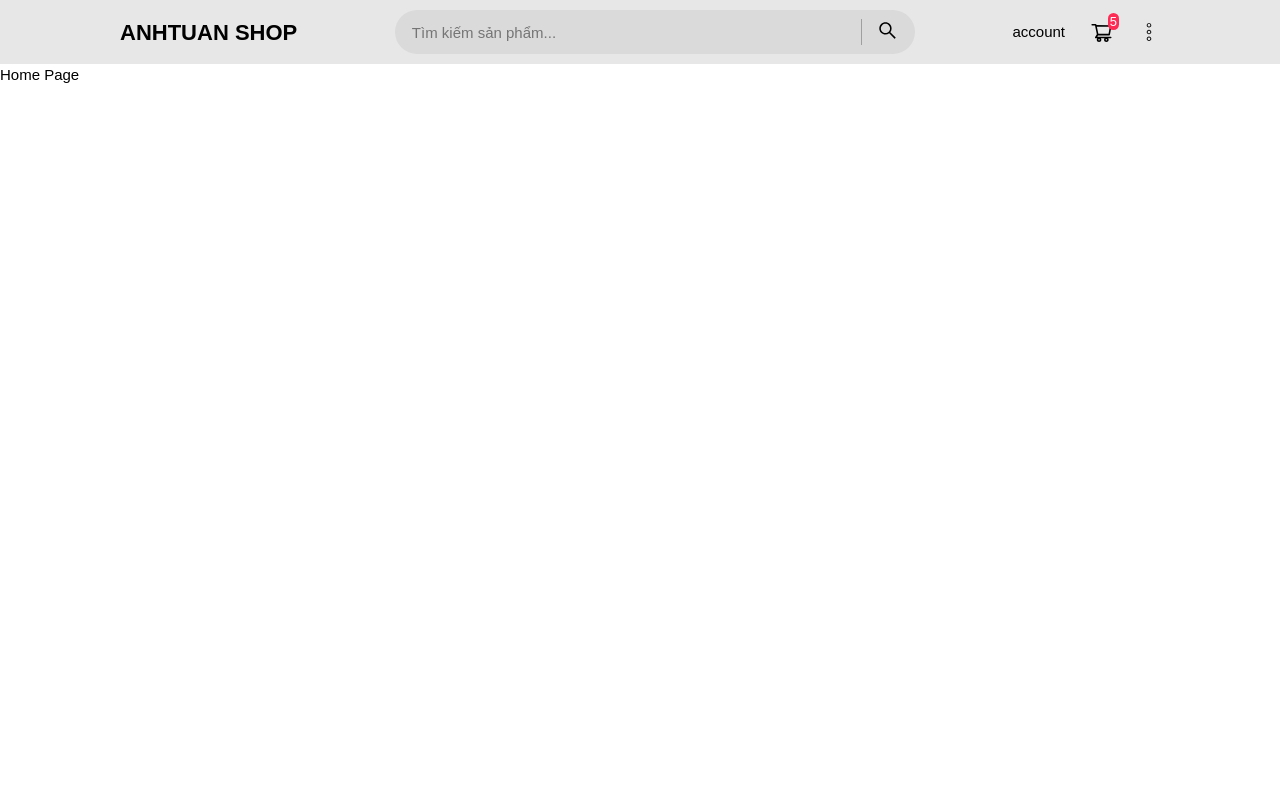
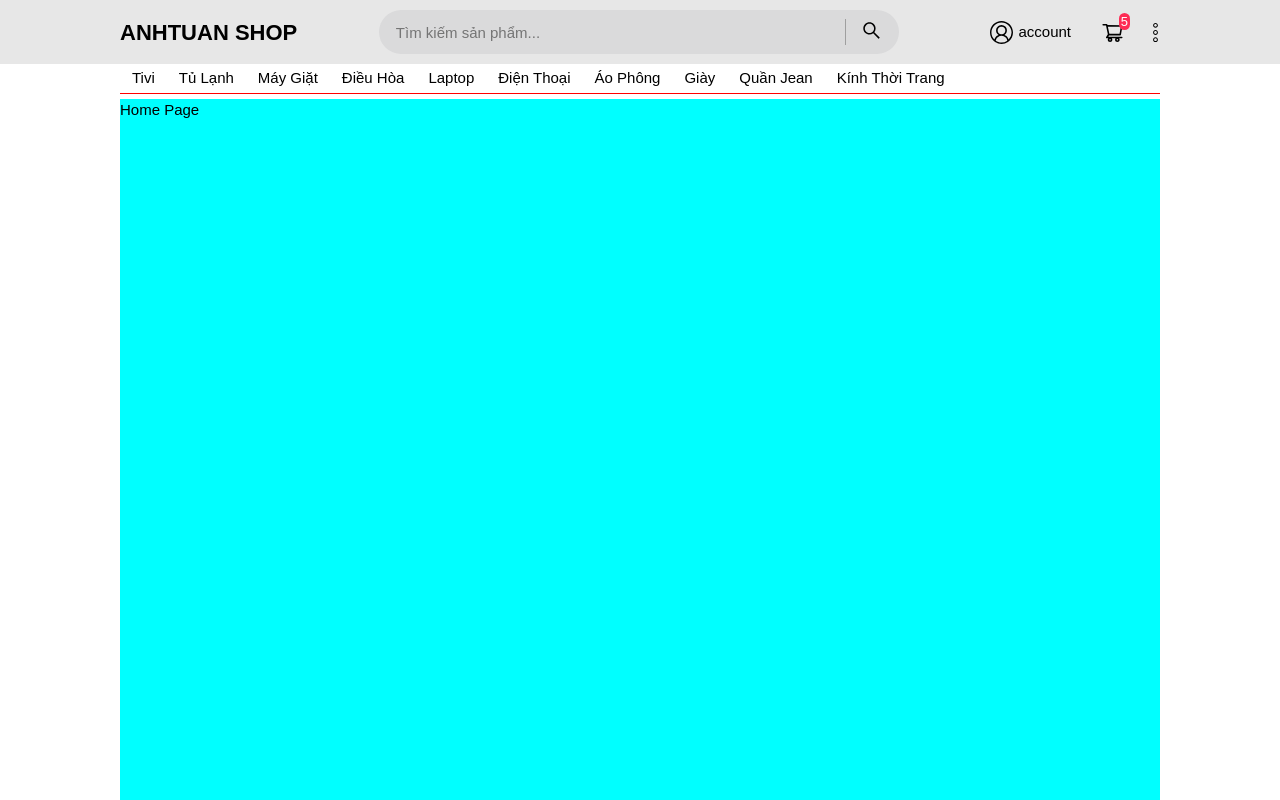
Before and after one commit to tuanpa2k2/MERN_Website, a React (Create React App) app in the folder front-end/: page / in a window 1280 px wide. Shown: the top 800 px of the page. Built offline with nearby package versions, Linux system fonts and the light colour scheme.

Commit message:
#4 UI phần HomePage (TypeProComp, News, Footer)

```diff
--- a/front-end/src/components/DefaultComp/DefaultComponent.jsx
+++ b/front-end/src/components/DefaultComp/DefaultComponent.jsx
@@ -1,11 +1,15 @@
 import React from "react";
 import HeaderComponent from "../HeaderComp/HeaderComponent";
+import NewLetterComponent from "../NewLetterComp/NewLetterComponent";
+import FooterComponent from "../FooterComp/FooterComponent";
 
 const DefaultComponent = ({ children }) => {
   return (
     <div>
       <HeaderComponent />
       {children}
+      <NewLetterComponent />
+      <FooterComponent />
     </div>
   );
 };
--- /dev/null
+++ b/front-end/src/components/FooterComp/FooterComponent.jsx
@@ -0,0 +1,9 @@
+import React from "react";
+
+import "./FooterComponent.scss";
+
+const FooterComponent = () => {
+  return <div className="wrapper-containerFooterComp">Footer Component</div>;
+};
+
+export default FooterComponent;
--- /dev/null
+++ b/front-end/src/components/FooterComp/FooterComponent.scss
@@ -0,0 +1,3 @@
+.wrapper-containerFooterComp {
+  background-color: red;
+}
--- a/front-end/src/components/GlobalStyle/GlobalbalStyle.css
+++ b/front-end/src/components/GlobalStyle/GlobalbalStyle.css
@@ -10,6 +10,7 @@
   --background: #cbcaca;
   --background-header-inner: #e7e7e7;
   --background-click: #c0c0c0;
+  --background-hover: #d7d7d7;
 }
 
 * {
--- a/front-end/src/components/HeaderComp/HeaderComponent.jsx
+++ b/front-end/src/components/HeaderComp/HeaderComponent.jsx
@@ -1,13 +1,14 @@
 import React from "react";
 import { AiOutlineSearch, AiOutlineShoppingCart } from "react-icons/ai";
 import { CiMenuKebab } from "react-icons/ci";
+import { VscAccount } from "react-icons/vsc";
 
 import "./HeaderComponent.scss";
 
 const HeaderComponent = () => {
   return (
     <div>
-      <header className="wrapper">
+      <header className="wrapper-header">
         <div className="inner">
           <div className="left">anhtuan shop</div>
           <div className="center">
@@ -17,7 +18,10 @@ const HeaderComponent = () => {
             </button>
           </div>
           <div className="right">
-            <span className="text-account">account</span>
+            <span className="text-account">
+              <VscAccount />
+              account
+            </span>
             <div className="cart-icon">
               <AiOutlineShoppingCart />
               <span>5</span>
--- a/front-end/src/components/HeaderComp/HeaderComponent.scss
+++ b/front-end/src/components/HeaderComp/HeaderComponent.scss
@@ -1,4 +1,4 @@
-.wrapper {
+.wrapper-header {
   width: 100%;
   height: 64px;
   background-color: var(--background-header-inner);
@@ -83,21 +83,22 @@
     .right {
       display: flex;
       align-items: center;
-      gap: 25px;
+      gap: 20px;
 
-      svg {
-        font-size: 22px;
+      .text-account {
+        display: flex;
+        justify-content: center;
+        padding: 5px 10px;
+        border-radius: 5px;
+
+        svg {
+          font-size: 23px;
+          margin-right: 5px;
+        }
 
         &:hover {
           cursor: pointer;
-          color: var(--primary);
-        }
-      }
-
-      .text-account {
-        &:hover {
-          cursor: pointer;
-          color: var(--primary);
+          background-color: var(--background-hover);
         }
       }
 
@@ -109,6 +110,11 @@
 
         svg {
           font-size: 23px;
+
+          &:hover {
+            cursor: pointer;
+            color: var(--primary);
+          }
         }
 
         span {
@@ -128,6 +134,16 @@
       .btn-more {
         position: relative;
         display: flex;
+
+        svg {
+          font-size: 23px;
+          margin-right: -7px;
+
+          &:hover {
+            cursor: pointer;
+            color: var(--primary);
+          }
+        }
       }
     }
   }
--- /dev/null
+++ b/front-end/src/components/NewLetterComp/NewLetterComponent.jsx
@@ -0,0 +1,11 @@
+import React from "react";
+
+import "./NewLetterComponent.scss";
+
+const NewLetterComponent = () => {
+  return (
+    <div className="wrapper-containerNewLetterComp">New Letter Component</div>
+  );
+};
+
+export default NewLetterComponent;
--- /dev/null
+++ b/front-end/src/components/NewLetterComp/NewLetterComponent.scss
@@ -0,0 +1,3 @@
+.wrapper-containerNewLetterComp {
+  background-color: yellow;
+}
--- /dev/null
+++ b/front-end/src/components/TypeProductComp/TypeProductComponent.jsx
@@ -0,0 +1,9 @@
+import React from "react";
+import "./TypeProductComponent.scss";
+
+const TypeProductComponent = ({ name }) => {
+  // lấy childen 'name' trong 'HomePage'
+  return <div className="wrapper-typeProduct">{name}</div>;
+};
+
+export default TypeProductComponent;
--- /dev/null
+++ b/front-end/src/components/TypeProductComp/TypeProductComponent.scss
@@ -0,0 +1,13 @@
+.wrapper-typeProduct {
+  height: 100%;
+  display: flex;
+  align-items: center;
+  padding: 0 12px;
+  text-transform: capitalize;
+
+  &:hover {
+    cursor: pointer;
+    background-color: var(--background-hover);
+    border-radius: 5px;
+  }
+}
--- a/front-end/src/pages/HomePage/HomePage.jsx
+++ b/front-end/src/pages/HomePage/HomePage.jsx
@@ -1,7 +1,32 @@
 import React from "react";
+import TypeProductComponent from "../../components/TypeProductComp/TypeProductComponent";
+
+import "./HomePage.scss";
 
 const HomePage = () => {
-  return <div>Home Page</div>;
+  const arrTypeProduct = [
+    "Tivi",
+    "Tủ lạnh",
+    "máy giặt",
+    "điều hòa",
+    "laptop",
+    "điện thoại",
+    "áo phông",
+    "giày",
+    "quần jean",
+    "kính thời trang",
+  ];
+
+  return (
+    <div className="wrapper-containerHomePage">
+      <div className="wrapper-typeProductComp">
+        {arrTypeProduct.map((item) => {
+          return <TypeProductComponent key={item} name={item} />;
+        })}
+      </div>
+      <div className="wrapper-homePage">Home Page</div>
+    </div>
+  );
 };
 
 export default HomePage;
--- /dev/null
+++ b/front-end/src/pages/HomePage/HomePage.scss
@@ -0,0 +1,18 @@
+.wrapper-containerHomePage {
+  margin: 0 120px;
+
+  .wrapper-typeProductComp {
+    display: flex;
+    align-items: center;
+    justify-content: flex-start;
+    height: 30px;
+    width: 100%;
+    border-bottom: 1px solid red;
+  }
+
+  .wrapper-homePage {
+    margin: 5px 0;
+    background-color: aqua;
+    height: 1500px;
+  }
+}
```
